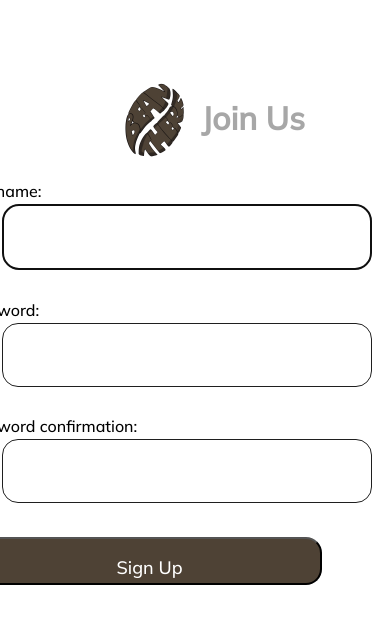
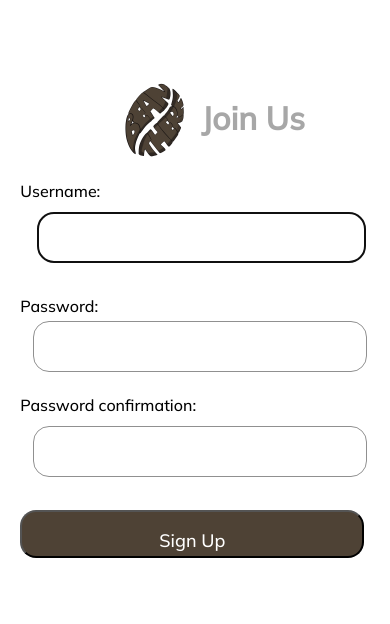
Before and after one commit to amandafroment/BeanThere, a Django app: page /signup/ in a window 390 px wide; the page is wider, and only the part inside the window is pictured. Shown: the top 624 px of that part. Run offline with Django 4.2, Linux system fonts and the light colour scheme.

Commit message:
login and signup mobile styled

```diff
--- a/beanthere/main_app/static/css/style.css
+++ b/beanthere/main_app/static/css/style.css
@@ -20,6 +20,7 @@ a {
   flex-direction: column;
   justify-content: center;
   align-items: center;
+  align-content: center;
 }
 
 .Rectangle-17 {
@@ -392,6 +393,69 @@ label {
     font-family: Mulish;
   }
 
+  .mobile-inputs {
+    display: flex;
+    flex-direction: column;
+    justify-content: center;
+    align-items: center;
+    align-content: center;
+  }
+
+  label {
+    align-self: left;
+  }
+
+  #id_username {
+    width: 85% !important;
+    height: 15px;
+    flex-grow: 0;
+    margin: 11px 19px 15px 17px;
+    padding: 17px 0px 17px 16.3px;
+    border-radius: 16px;
+    border: solid 0.5px #909090;
+    background-color: #fff;
+    font-family: Mulish;
+  }
+
+  #id_password {
+    width: 85%;
+    height: 15px;
+    flex-grow: 0;
+    margin: 11px 19px 5px 13px;
+    padding: 17px 0px 17px 16.3px;
+    border-radius: 16px;
+    border: solid 0.5px #909090;
+    background-color: #fff;
+    font-family: Mulish;
+    font-size: 16px;
+  }
+
+  #id_password1 {
+    width: 315px;
+    height: 15px;
+    flex-grow: 0;
+    margin: 5px 5px 5px 13px;
+    padding: 17px 0px 17px 16.3px;
+    border-radius: 16px;
+    border: solid 0.5px #909090;
+    background-color: #fff;
+    font-family: Mulish;
+    font-size: 16px;
+  }
+
+  #id_password2 {
+    width: 315px;
+    height: 15px;
+    flex-grow: 0;
+    margin: 11px 19px 15px 13px;
+    padding: 17px 0px 17px 16.3px;
+    border-radius: 16px;
+    border: solid 0.5px #909090;
+    background-color: #fff;
+    font-family: Mulish;
+    font-size: 16px;
+  }
+
   .Forgot-Password {
     float: right;
     width: 121px;
@@ -421,6 +485,7 @@ label {
     flex-direction: row;
     justify-content: center;
     align-items: center;
+    text-align: center;
     margin: 65px 15px 0 16px;
     padding: 17px 120px;
     border-radius: 16px;
@@ -434,7 +499,7 @@ label {
   }
 
   .signup-btn {
-    margin: 5px 15px 0 16px;
+    margin: 0px 15px 0 0px;
   }
 
   .search-bar {
--- a/beanthere/main_app/templates/registration/login.html
+++ b/beanthere/main_app/templates/registration/login.html
@@ -19,7 +19,7 @@
         <img src="/static/css/images/logo.png" class="logo" />
         <span class="Welcome"> Welcome </span>
       </div>
-      <div class="desktop-inputs">
+      <div class="desktop-inputs mobile-inputs">
         <form method="post" action="{% url 'login' %}">
           {% csrf_token %} {{ form.as_div }}
 
```
